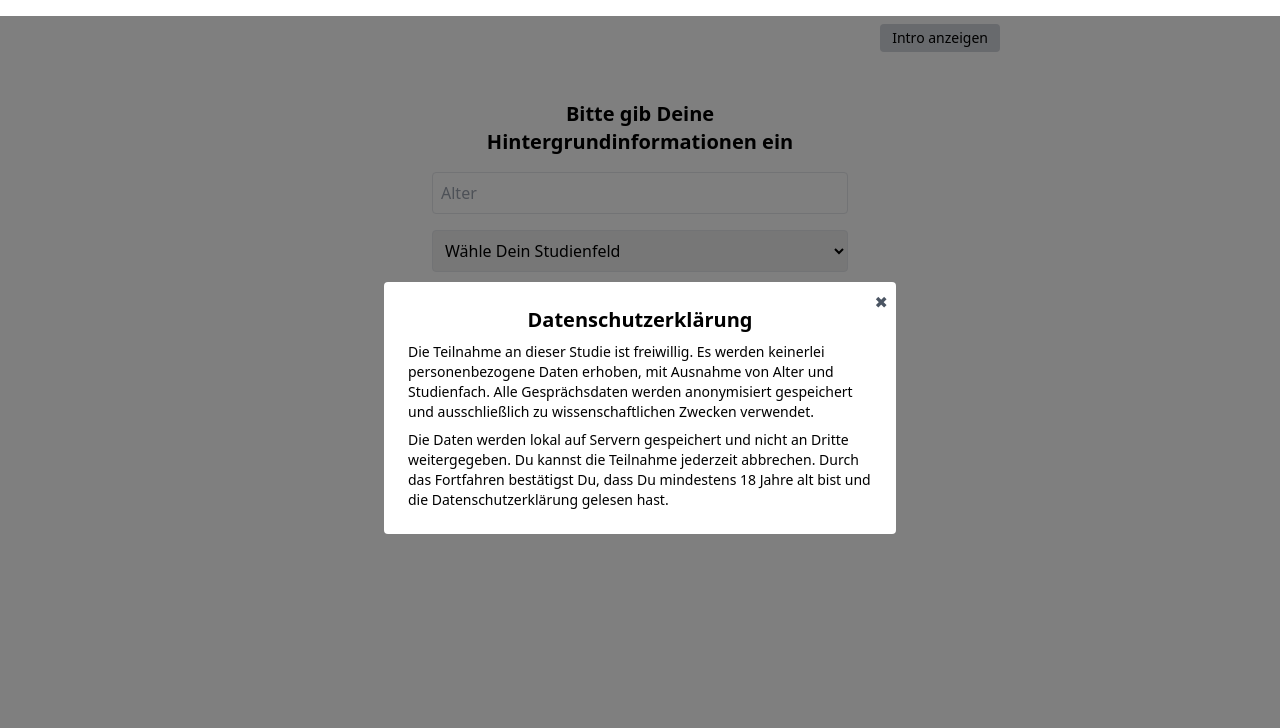
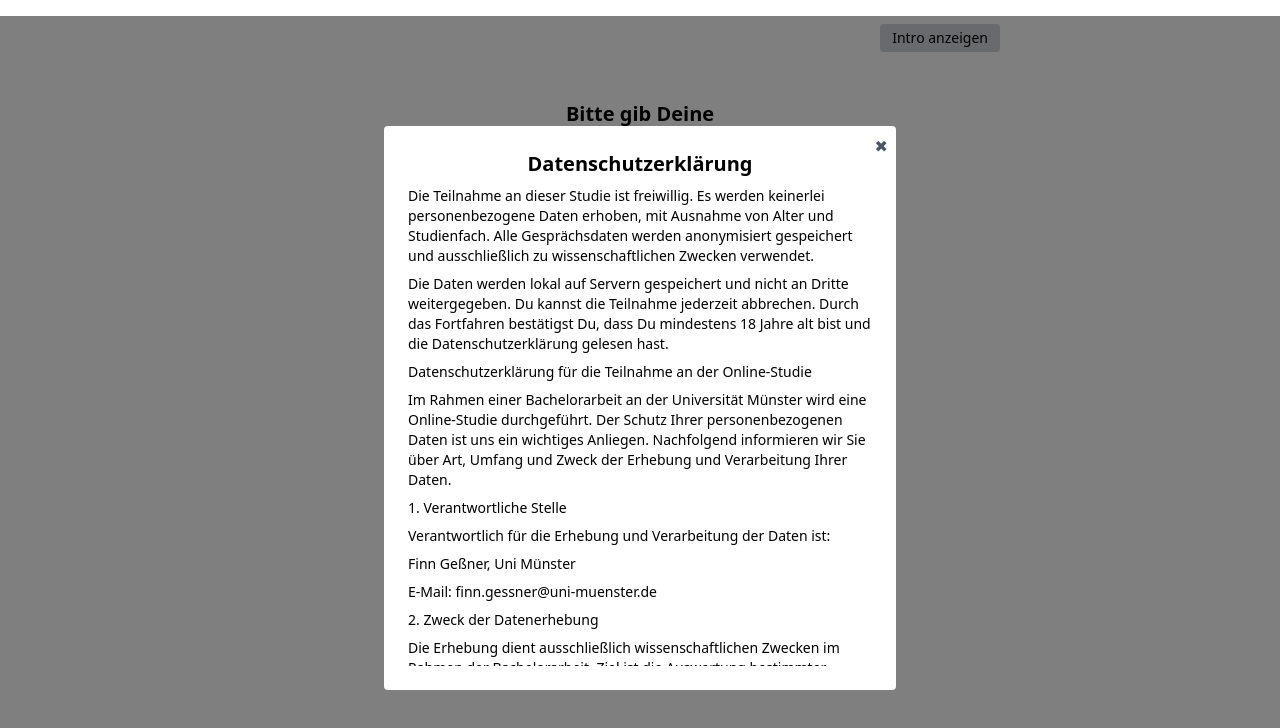
Before and after one commit to sivenDalmatin/frontend-study, a React (Vite) app: page / in a window 1280 px wide. Both pictures are taken after a click on the button "Datenschutzerklärung". Shown: the top 728 px of the page. Built offline with nearby package versions, Linux system fonts and the light colour scheme.

Commit message:
Datenschutzerklärung

```diff
--- a/src/components/UserInfoForm.jsx
+++ b/src/components/UserInfoForm.jsx
@@ -94,6 +94,39 @@ export default function UserInfoForm({ onSubmit }) {
                             <p>
                                 Die Daten werden lokal auf Servern gespeichert und nicht an Dritte weitergegeben. Du kannst die Teilnahme jederzeit abbrechen. Durch das Fortfahren bestätigst Du, dass Du mindestens 18 Jahre alt bist und die Datenschutzerklärung gelesen hast.
                             </p>
+                            <h1>Datenschutzerklärung für die Teilnahme an der Online-Studie</h1>
+
+                            <p>Im Rahmen einer Bachelorarbeit an der Universität Münster wird eine Online-Studie durchgeführt. Der Schutz Ihrer personenbezogenen Daten ist uns ein wichtiges Anliegen. Nachfolgend informieren wir Sie über Art, Umfang und Zweck der Erhebung und Verarbeitung Ihrer Daten.</p>
+
+                            <h2>1. Verantwortliche Stelle</h2>
+                            <p>Verantwortlich für die Erhebung und Verarbeitung der Daten ist:</p>
+                            <p>Finn Geßner, Uni Münster</p>
+                            <p>E-Mail: <a href="mailto:finn.gessner@uni-muenster.de">finn.gessner@uni-muenster.de</a></p>
+
+
+                            <h2>2. Zweck der Datenerhebung</h2>
+                            <p>Die Erhebung dient ausschließlich wissenschaftlichen Zwecken im Rahmen der Bachelorarbeit. Ziel ist die Auswertung bestimmter Fragestellungen im Studienkontext.</p>
+
+                            <h2>3. Umfang der erhobenen Daten</h2>
+                            <p>Im Rahmen der Studie werden lediglich folgende Angaben erhoben:</p>
+                            <ul>
+                                <li>Alter (in Jahren)</li>
+                                <li>Studiengang</li>
+                            </ul>
+                            <p>Es werden keine Namen, E-Mail-Adressen oder sonstige direkt personenbezogenen Daten erfasst.</p>
+
+                            <h2>4. Freiwilligkeit und Anonymität</h2>
+                            <p>Die Teilnahme an der Studie ist freiwillig. Alle Angaben erfolgen anonym. Ein Rückschluss auf Ihre Person ist zu keinem Zeitpunkt möglich.</p>
+
+                            <h2>5. Speicherung und Löschung der Daten</h2>
+                            <p>Die erhobenen Daten werden ausschließlich für die Auswertung der Bachelorarbeit verwendet. Nach Abschluss der Auswertung werden die Daten gelöscht bzw. vollständig anonym archiviert, sodass kein Personenbezug möglich ist.</p>
+
+                            <h2>6. Ihre Rechte</h2>
+                            <p>Da keine personenbezogenen Daten im Sinne der DSGVO erhoben werden, entfallen bestimmte Rechte wie Auskunft oder Löschung. Sollten dennoch Fragen bestehen, können Sie sich gerne an die Studienleitung wenden.</p>
+
+                            <p>Mit der Teilnahme an der Studie erklären Sie sich mit der beschriebenen Datennutzung einverstanden.</p>
+
+
                         </div>
                     </div>
                 </div>
```
